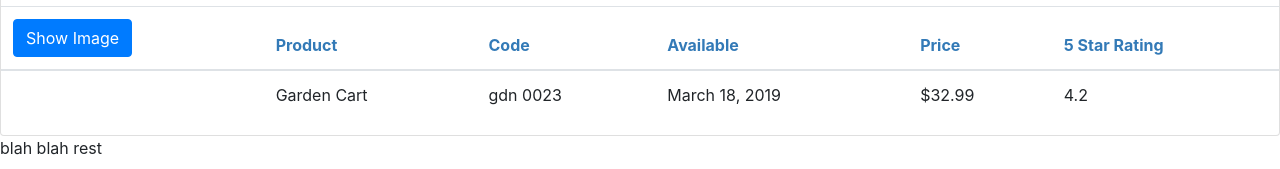
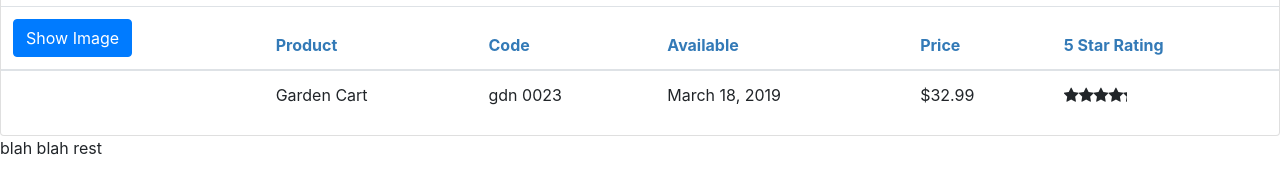
Before and after one commit to adriaanbakker-java/angularcourse, an Angular app: page / in a window 1280 px wide. Shown: the part 222-391 px from the top of the page. Built offline with nearby package versions, Linux system fonts and the light colour scheme.

Commit message:
added communication to nested component

```diff
--- a/src/app/products/product-list.component.html
+++ b/src/app/products/product-list.component.html
@@ -42,7 +42,11 @@
                     <td> {{ product.productCode | lowercase | convertToSpaces: '-' }} </td>
                     <td> {{ product.releaseDate }} </td>
                     <td> {{ product.price | currency: 'USD' : 'symbol' : '1.2-2'}} </td>
-                    <td> {{ product.starRating }} </td>
+                  <td>
+                    <pm-star [_rating]='product.starRating' (ratingClicked)='onRatingClicked($event)'>
+
+                    </pm-star>
+                  </td>
                 </tr>
             </tbody>
         </table>
--- a/src/app/products/product-list.component.ts
+++ b/src/app/products/product-list.component.ts
@@ -99,4 +99,8 @@ export class ProductListComponent implements OnInit {
     toggleImage(): void {
             this.showImage = !this.showImage;
     }
+
+   onRatingClicked(message: string): void {
+     this.pageTitle = 'Product List:' + message;
+   }
 }
--- a/src/app/shared/star/star.component.html
+++ b/src/app/shared/star/star.component.html
@@ -1,7 +1,8 @@
 <div class="crop"
      [style.width.px]="starWidth"
-     [title]="rating">
-  <div style="width: 75px">
+     [title]="rating"
+(click)="onClick()">
+  <div style="width: 75px" >
     <span class="fa fa-star"></span>
     <span class="fa fa-star"></span>
     <span class="fa fa-star"></span>
--- a/src/app/shared/star/star.component.ts
+++ b/src/app/shared/star/star.component.ts
@@ -1,4 +1,4 @@
-import {Component, OnChanges, OnInit, SimpleChanges} from '@angular/core';
+import {Component, EventEmitter, Input, OnChanges, Output, SimpleChanges} from '@angular/core';
 
 @Component({
   selector: 'pm-star',
@@ -6,16 +6,30 @@ import {Component, OnChanges, OnInit, SimpleChanges} from '@angular/core';
   styleUrls: ['./star.component.css']
 })
 export class StarComponent implements OnChanges {
+  get rating(): number {
+    return this._rating;
+  }
 
-  rating= 4;
-  starWidth = 3;
+  set rating(value: number) {
+    this._rating = value;
+  }
+
+  starWidth = 75;
 
   constructor() { }
 
+  @Input()  _rating;
+
+  @Output() ratingClicked: EventEmitter<string> =
+     new EventEmitter<string>();
+
   ngOnChanges(changes: SimpleChanges): void {
-    this.starWidth = this.rating * 75 / 5;
+    this.starWidth = this._rating * 75 / 5;
   }
 
 
-
+  onClick() {
+    console.log(`clicked on stars where rating was ${this.rating}`);
+    this.ratingClicked.emit(`clicked on stars where rating was ${this.rating}`);
+  }
 }
```
Also changed, not shown: 1 other file (tests, documents, lock files or other folders).
